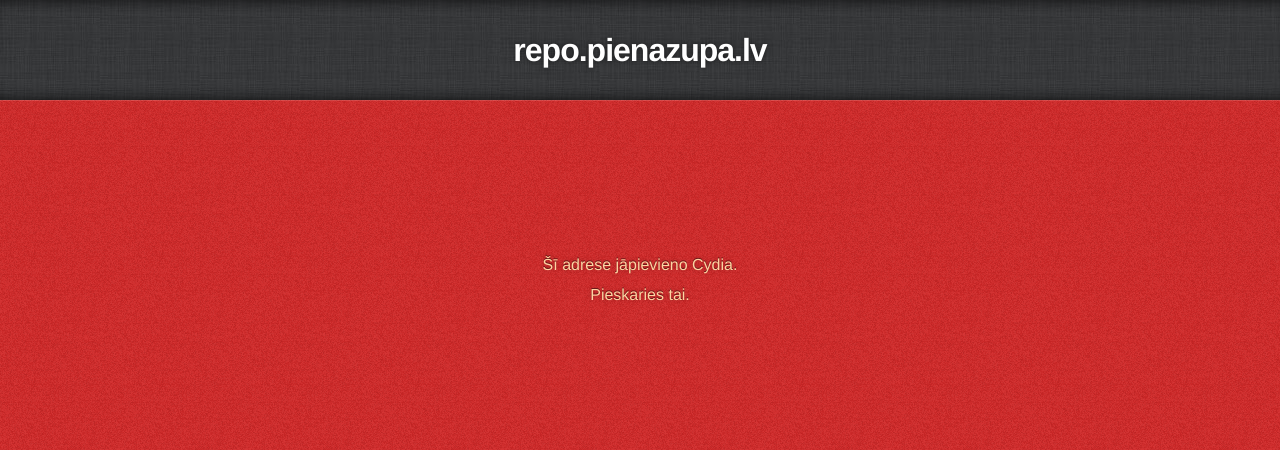
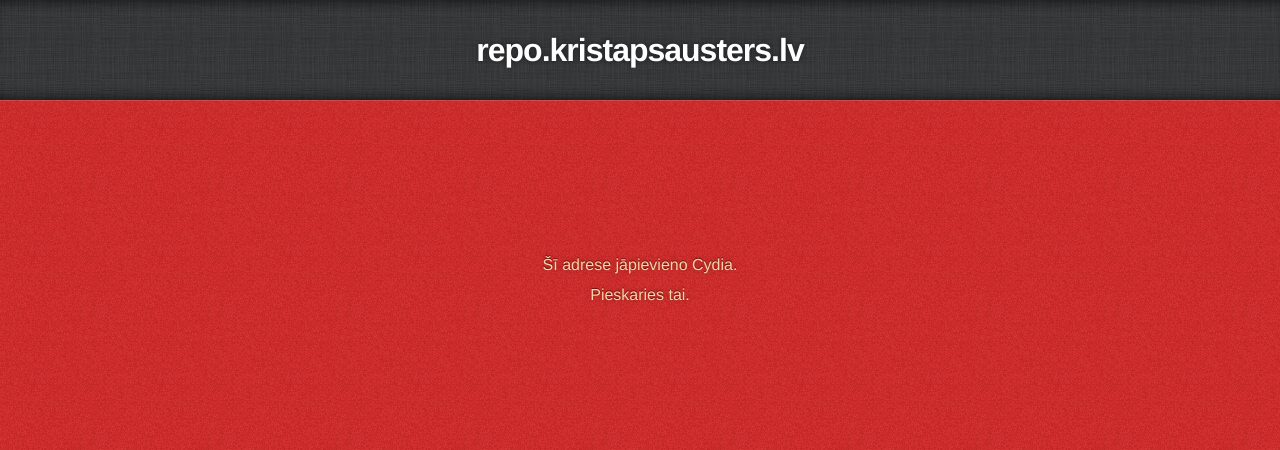
Before and after one commit to kausters/repo, a plain HTML site: page www/index.html in a window 1280 px wide. Shown: the part 350-800 px from the top of the page. Drawn offline with Linux system fonts and the light colour scheme.

Commit message:
Use new repo url

```diff
--- a/www/index.html
+++ b/www/index.html
@@ -8,7 +8,7 @@
 </head>
 <body>
 	<img src="logo.png">
-	<h1><a onclick="" href="cydia://sources">repo.pienazupa.lv</a></h1>
+	<h1><a onclick="" href="cydia://sources">repo.kristapsausters.lv</a></h1>
 	<footer>
 		<p>Šī adrese jāpievieno Cydia.<br>Pieskaries tai.</p>
 	</footer>
```
